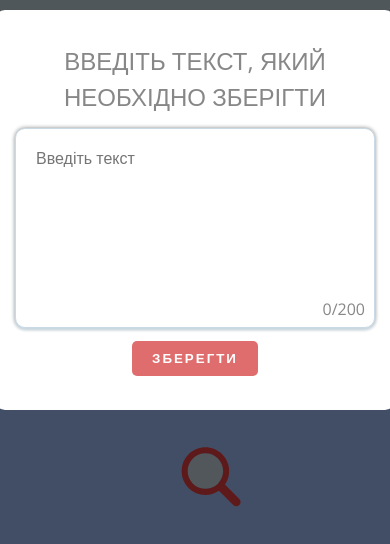
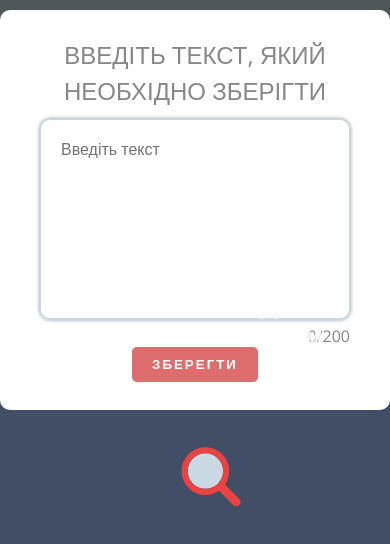
Before and after one commit to boby-boo/templatesForEducationProject, a React (Create React App) app: page / in a window 390 px wide. Both pictures are taken after a click on the button 195 px from the left and 60 px from the top of the page. Shown: the top 544 px of the page. Built offline with nearby package versions, Linux system fonts and the light colour scheme.

Commit message:
feat & fix: all

```diff
--- a/src/components/FilterOfSelect/filterOfSelect.scss
+++ b/src/components/FilterOfSelect/filterOfSelect.scss
@@ -3,17 +3,13 @@
 .select__row {
     max-width: 150px;
     width: 100%;
-    margin-right: 30px;
     font-size: 12px;
     font-weight: 500;
     background-color: $lightColor;
     border-radius: 5px 5px 0 0;
     cursor: pointer;
-    z-index: 111;
     &_header {
-        position: relative;
         padding: 10px;
-        z-index: 111;
         @include templateTransition(all);
         &:hover {
             border-radius: 5px 5px 0 0;
@@ -38,15 +34,6 @@
         color: $lightColor;
         background-color: #df6d6d;
     }
-    &_window {
-        position: absolute;
-        top: 0;
-        left: 0;
-        width: 100vw;
-        height: 100vh;
-        background-color: transparentize($blackColor, 1);
-        z-index: 101;
-    }
     &_list {
         position: absolute;
         max-width: 150px;
@@ -55,8 +42,8 @@
         text-align: center;
         background-color: $lightColor;
         border-radius: 0 0 5px 5px;
-        row-gap: 5px;
         border-top: 1px solid transparentize($hoverColor, .4);
+        z-index: 2;
         @include templateTransition(all);
         &-enter {
             opacity: 0;
@@ -76,4 +63,13 @@
             transition: opacity 500ms, transform 500ms;
         }
     }
+    &_window {
+        position: absolute;
+        top: 0;
+        left: 0;
+        width: 100vw;
+        height: 100vh;
+        background-color: transparentize($blackColor, 1);
+        z-index: 1;
+    }
 }
--- a/src/components/ModerationList/ModerationList.js
+++ b/src/components/ModerationList/ModerationList.js
@@ -72,12 +72,17 @@ const ModerationList = (props) => {
                 style = length > 200 ? 'long__template' : '';
 
             return (
-                <CSSTransition key={id} timeout={300} classNames='main-card'>
+                <CSSTransition key={id} timeout={300} classNames='notation-card'>
                     <li
                         onClick={handleClick}
                         key={id}
-                        className={`notation-list main-card ${style}`}>
-                        <button className='notation-list__button' onClick={() => props.filteredData(id)}>&#10060;</button>
+                        className={`main-card notation-card ${style}`}
+                    >
+                        <button
+                            className='notation-list__button'
+                            onClick={() => props.filteredData(id)}>
+                                &#10060;
+                        </button>
                         <div>
                             {text}
                         </div>
--- a/src/components/ModerationList/moderationList.scss
+++ b/src/components/ModerationList/moderationList.scss
@@ -62,10 +62,11 @@
 .notation-list {
     &__button {
         display: block;
+        margin-left: auto;
+        font-size: 20px;
         padding: 5px 5px 2px 5px;
         background: none;
         border: none;
-        margin-left: auto;
         opacity: .7;
         @include templateTransition(opacity);
         &:hover {
@@ -73,3 +74,24 @@
         }
     }
 }
+
+.remove-btn {
+    margin-right: 0.5rem;
+}
+
+.notation-card {
+    &-enter {
+        opacity: 0;
+    }
+    &-enter-active {
+        opacity: 1;
+        transition: opacity 500ms ease-in;
+    }
+    &-exit {
+        opacity: 1;
+    }
+    &-exit-active {
+        opacity: 0;
+        transition: opacity 500ms ease-in;
+    }
+}
--- a/src/components/Notations/Notations.js
+++ b/src/components/Notations/Notations.js
@@ -1,3 +1,4 @@
+import React from 'react';
 import { useState } from 'react';
 import { CSSTransition, TransitionGroup } from 'react-transition-group';
 import { v4 as uuid4 } from 'uuid';
@@ -28,6 +29,8 @@ const Notations = () => {
     const updateNotation = (e) => {
         e.preventDefault();
 
+        if (text.length === 0) return;
+
         const notation = {
             id: uuid4(),
             length: text.length,
@@ -42,7 +45,6 @@ const Notations = () => {
         <>
             <button onClick={openModal} className='notation__button button'>
             </button>
-            <TransitionGroup component={null}>
                 <ModalNotation
                     text={text}
                     isOpen={isOpen}
@@ -50,7 +52,6 @@ const Notations = () => {
                     changeTextareaValue={changeTextareaValue}
                     closeModal={closeModal}
                 />
-            </TransitionGroup>
         </>
     );
 };
@@ -60,17 +61,20 @@ const ModalNotation = (props) => {
 
     let style = text.length > 200 ? 'long__template' : '';
 
+    const handleKeyPress = (e) => {
+        if (e.key === 'Enter') {
+            updateNotation(e);
+        }
+    }
+
     return (
-        <CSSTransition
-            in={isOpen}
-            classNames='modal__notation'
-            timeout={300}
-            mountOnEnter
-            unmountOnExit>
+        <>
+        {isOpen &&
             <>
                 <form
+                    className="notation__modal"
                     onSubmit={updateNotation}
-                    className="notation__window"
+                    onKeyPress={handleKeyPress}
                 >
                     <h2>Введіть текст, який необхідно зберігти</h2>
                     <textarea value={text}
@@ -80,12 +84,13 @@ const ModalNotation = (props) => {
                         required
                         onChange={changeTextareaValue}
                     />
+                    <div className={`notation__text_length ${style}`}>{text.length}/200</div>
                     <button className='button'>Зберегти</button>
-                    <div className={`notation__text_length ${style}`}>{text.length}/200</div>
                 </form>
                 <div onClick={closeModal} className="overlay"></div>
             </>
-        </CSSTransition>
+        }
+    </>
     )
 }
 
--- a/src/components/Notations/notations.scss
+++ b/src/components/Notations/notations.scss
@@ -1,34 +1,42 @@
 @import '../../style/variables.scss';
 
 .notation {
-    &__window {
+    &__button {
+        max-width: 40px;
+        width: 100%;
+        height: 40px;
+        border-radius: 50%;
+        background: url(../../assets/plusIcon.svg) center center / 25px no-repeat ;
+    }
+    &__modal {
         position: absolute;
         top: -50%;
         left: 50%;
         transform: translate(-50%, 50%);
-        padding: 20px;
-        width: 400px;
+        padding: 20px 40px;
+        max-width: 500px;
+        width: 100%;
         height: 400px;
-        @include templateFlex(space-evenly, center);
+        @include templateFlex(center, center);
         flex-direction: column;
-        z-index: 121;
-        background-color: #fff;
+        background-color: $lightColor;
         border-radius: 10px;
+        z-index: 200;
         h2 {
-            text-align: center;
+            padding-bottom: 10px;
             font-weight: 500;
             line-height: 1.5;
+            text-align: center;
             text-transform: uppercase;
         }
         textarea {
-            position: relative;
             width: 100%;
             height: 200px;
             padding: 20px;
             font-size: 16px;
             line-height: 1.2;
             font-family: "Open Sans", sans-serif;
-            color: #878787;
+            color: $mainColor;
             resize: none;
             border-radius: 10px;
             outline: none;
@@ -41,38 +49,14 @@
         button {
             padding: 10px 20px;
             text-transform: uppercase;
-            color: #fff;
+            color: $lightColor;
             font-weight: 600;
             letter-spacing: 2px;
             border-radius: 5px;
-        };
+        }
     }
     &__text_length {
-        position: absolute;
-        background-color: #fff;
-        bottom: 90px;
-        right: 30px;
-    }
-    &__button {
-        max-width: 40px;
-        width: 100%;
-        height: 40px;
-        border-radius: 50%;
-        background: url(../../assets/plusIcon.svg) center center / 25px no-repeat ;
+        margin-top: 6px;
+        align-self: flex-end;
     }
 }
-
-.modal__notation-enter {
-    opacity: 0;
-}
-.modal__notation-active {
-    opacity: 1;
-    transition: opacity 300ms;
-}
-.modal__notation-exit {
-    opacity: 1;
-}
-.modal__notation-exit-active {
-    opacity: 0;
-    transition: opacity 300ms;
-}
--- a/src/components/SearchPanel/SearchPanel.js
+++ b/src/components/SearchPanel/SearchPanel.js
@@ -12,7 +12,6 @@ const SearchPanel = (props) => {
     return (
         <>
             <header className="search__panel">
-                <div className='search__panel_wrapper'>
                 <Notations />
                 <FilterOfSelect selected={selected} options={options} updateSelectedData={updateSelectedData}/>
                 <InputSearch
@@ -36,7 +35,6 @@ const SearchPanel = (props) => {
                 <button onClick={resetData} className='search__panel_button button'>
                     Видалити все
                 </button>
-                </div>
             </header>
             <NotationsPanel/>
         </>
--- a/src/components/SearchPanel/searchPanel.scss
+++ b/src/components/SearchPanel/searchPanel.scss
@@ -1,35 +1,25 @@
 @import '../../style/variables.scss';
 
-.search__panel_wrapper {
+.search__panel {
     position: fixed;
     top: 0;
-    right: 50%;
+    right: 0;
     width: 100%;
-    transform: translateX(50%);
     padding: 40px 15px;
     background-color: $lightBlue;
     box-shadow: 1px 1px 4px 1px $mainColor;
     @include templateFlex(center, center);
     column-gap: 40px;
-    z-index: 99;
-}
-
-.search__panel {
-    width: 900px;
     &_button {
         min-width: 200px;
         min-height: 45px;
-        display: flex;
-        align-items: center;
-        justify-content: center;
+        @include templateFlex(center, center);
         color: $lightColor;
         font-weight: 600;
         letter-spacing: 1px;
         border-radius: 5px;
         text-transform: uppercase;
-        position: relative;
         &:active {
-            top: 1px;
             background-color: transparentize($hoverColor, .5);
         }
         &:focus {
--- a/src/style/style.scss
+++ b/src/style/style.scss
@@ -9,6 +9,12 @@
 
 ul,li {
     list-style: none;
+}
+
+button {
+    outline: none;
+    border: none;
+    background: none;
 }
 
 body {
@@ -109,7 +115,7 @@ body {
 }
 
 @media(max-width: 900px){
-    .search__panel_wrapper {
+    .search__panel {
         flex-direction: column;
         row-gap: 20px;
         padding: 10px 0;
--- a/src/style/variables.scss
+++ b/src/style/variables.scss
@@ -20,14 +20,15 @@ $hoverColor: #eb4242;
 
 .overlay {
     position: absolute;
-    width: 100%;
+    min-width: 100%;
     min-height: 100vh;
     top: 0;
     left: 0;
     background-color: transparentize($blackColor, .4);
-    z-index: 120;
+    z-index: 100;
     &__light {
         @extend .overlay;
-        opacity: 0;
+        opacity: 1;
+        z-index: 100;
     }
 }
```
Also changed, not shown: src/components/NotationsPanel/NotationsPanel.js (+23 -25 lines), src/components/NotationsPanel/notationSpanel.scss (+22 -34 lines). Lines whose indentation alone changed are shown as unchanged.
